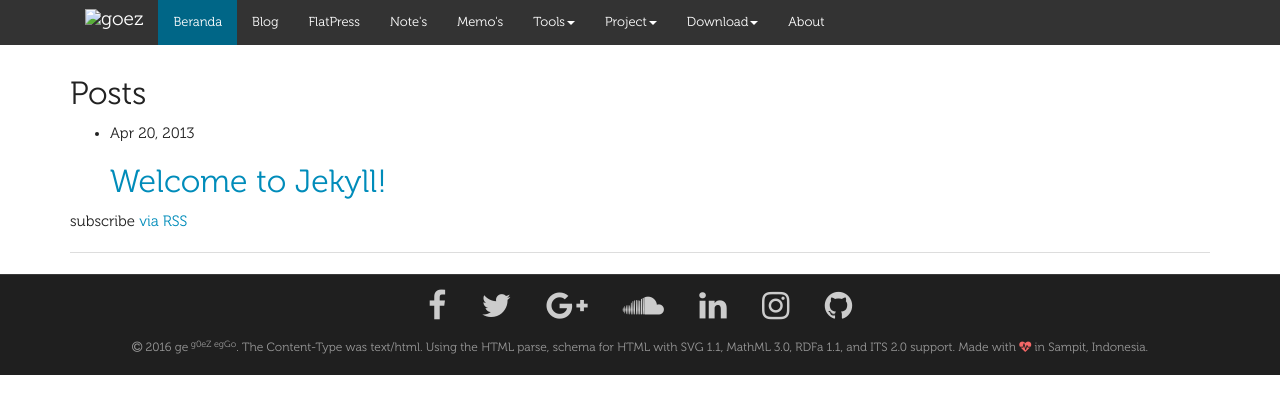
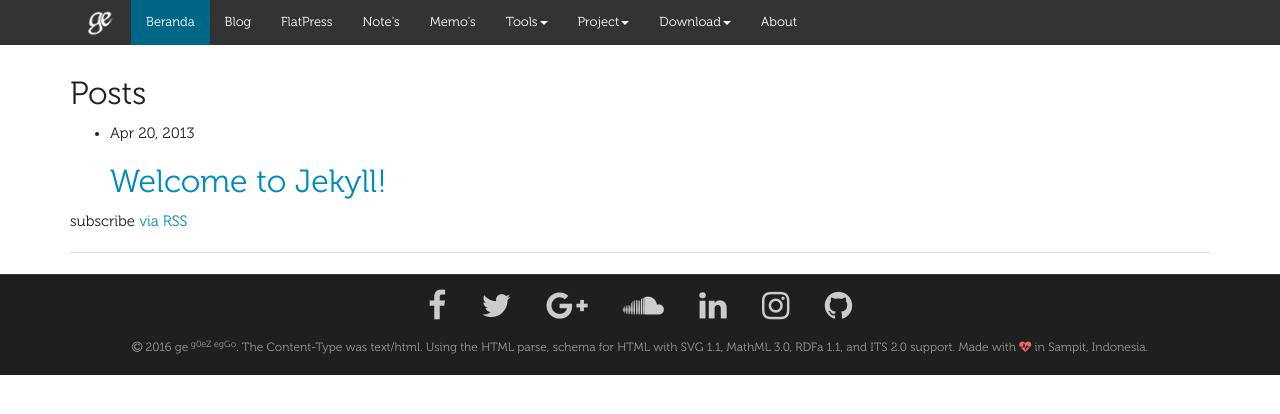
Before and after one commit to eggoez/eggoez.github.io, a Jekyll site: the page built from index.html, in a window 1280 px wide. Shown: the top 414 px of the page. Built offline with Jekyll 4.4.1, drawn with Linux system fonts in a browser that asks for light colours; nearby versions of some CDN libraries; library files that are not in the unit come from our copies; comment, search, counter and statistics services are not loaded.

Commit message:
Update navbar.html

```diff
--- a/_includes/navbar.html
+++ b/_includes/navbar.html
@@ -2,7 +2,7 @@
 			<div class="container">
 				<div class="navbar-header">
 				      <a class="navbar-brand faa-parent animated-hover" href="#">
-						 <img alt="goez" src="/github-cdn/asset/imgs/goez-eggo18nwr4.png">
+						 <img alt="goez" src="/asset/imgs/goez-eggo18nwr4.png" class="faa-tada">
 						</a>
 					<button type="button" class="navbar-toggle" data-toggle="collapse" data-target=".navbar-collapse">
 						<span class="sr-only">Toggle navigation</span>
```
